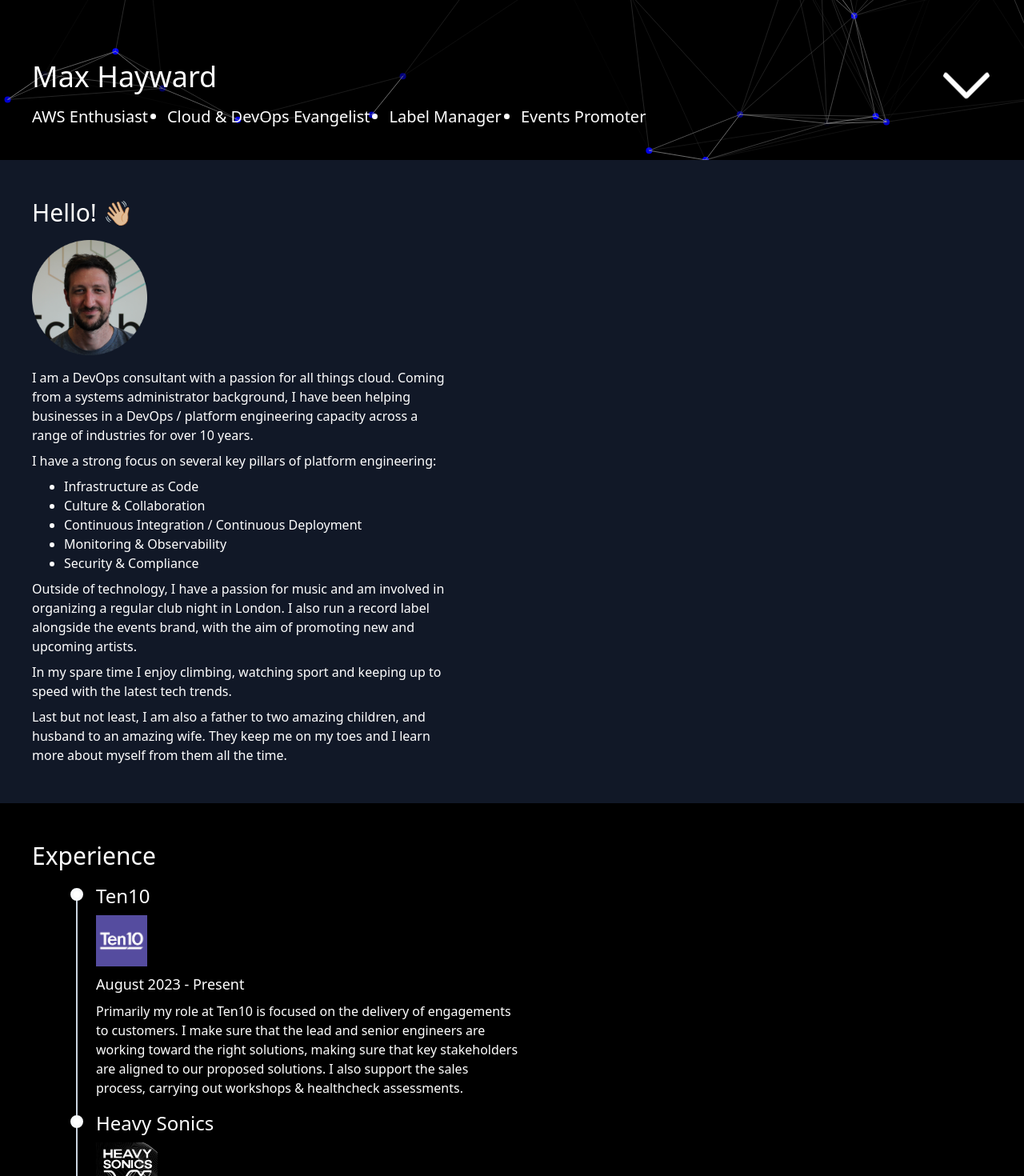
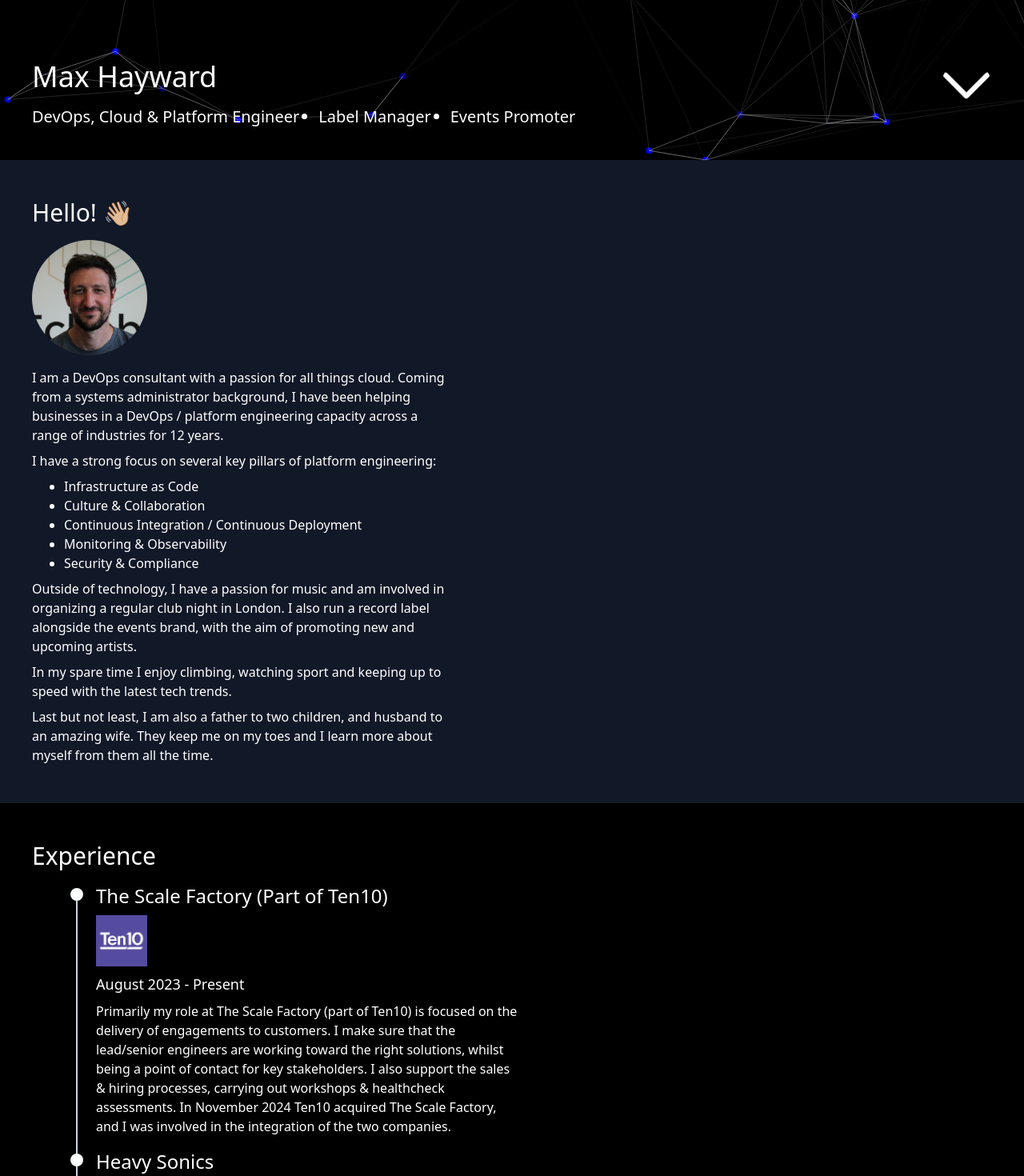
Before and after one commit to maxhayward/maxhayward.github.io, a Vue app: page / in a window 1280 px wide. Shown: the part 600-2070 px from the top of the page at 80% size. Built offline with nearby package versions, Linux system fonts and the light colour scheme.

Commit message:
updated bio, added TSF

```diff
--- a/src/stores/experience.ts
+++ b/src/stores/experience.ts
@@ -12,10 +12,10 @@ export const useExperienceStore = defineStore({
     experience: [
       {
         role: 'Principal Consultant',
-        company: 'Ten10',
+        company: 'The Scale Factory (Part of Ten10)',
         dates: 'August 2023 - Present',
         description:
-          'Primarily my role at Ten10 is focused on the delivery of engagements to customers. I make sure that the lead and senior engineers are working toward the right solutions, making sure that key stakeholders are aligned to our proposed solutions. I also support the sales process, carrying out workshops & healthcheck assessments.',
+          'Primarily my role at The Scale Factory (part of Ten10) is focused on the delivery of engagements to customers. I make sure that the lead/senior engineers are working toward the right solutions, whilst being a point of contact for key stakeholders. I also support the sales & hiring processes, carrying out workshops & healthcheck assessments. In November 2024 Ten10 acquired The Scale Factory, and I was involved in the integration of the two companies.',
         image: ten10
       },
       {
--- a/src/views/HomeView.vue
+++ b/src/views/HomeView.vue
@@ -53,8 +53,7 @@ onUnmounted(() => {
             <ul
               class="sm:flex sm:flex-wrap sm:list-disc sm:space-x-6 sm:me-4 text-xl sm:items-center sm:justify-center sm:text-center"
             >
-              <p>AWS Enthusiast</p>
-              <li>Cloud & DevOps Evangelist</li>
+              <p>DevOps, Cloud & Platform Engineer</p>
               <li>Label Manager</li>
               <li>Events Promoter</li>
             </ul>
@@ -79,7 +78,7 @@ onUnmounted(() => {
               <p class="mb-2 md:pr-20 fade-in">
                 I am a DevOps consultant with a passion for all things cloud. Coming from a systems
                 administrator background, I have been helping businesses in a DevOps / platform
-                engineering capacity across a range of industries for over 10 years.
+                engineering capacity across a range of industries for 12 years.
               </p>
               <p class="mb-2 md:pr-20 fade-in">
                 I have a strong focus on several key pillars of platform engineering:
@@ -101,7 +100,7 @@ onUnmounted(() => {
                 latest tech trends.
               </p>
               <p class="pb-2 md:pr-20 fade-in">
-                Last but not least, I am also a father to two amazing children, and husband to an
+                Last but not least, I am also a father to two children, and husband to an
                 amazing wife. They keep me on my toes and I learn more about myself from them all
                 the time.
               </p>
@@ -122,6 +121,13 @@ onUnmounted(() => {
           </div>
         </div>
       </div>
+      <!-- <div class="relative pt-2 bg-gray-900">
+        <div id="experience" class="p-10">
+          <div class="grid sm:w-128">
+            <div class="text-3xl mb-4">Ventures</div>
+          </div>
+        </div>
+      </div> -->
     </div>
   </main>
 </template>
```
